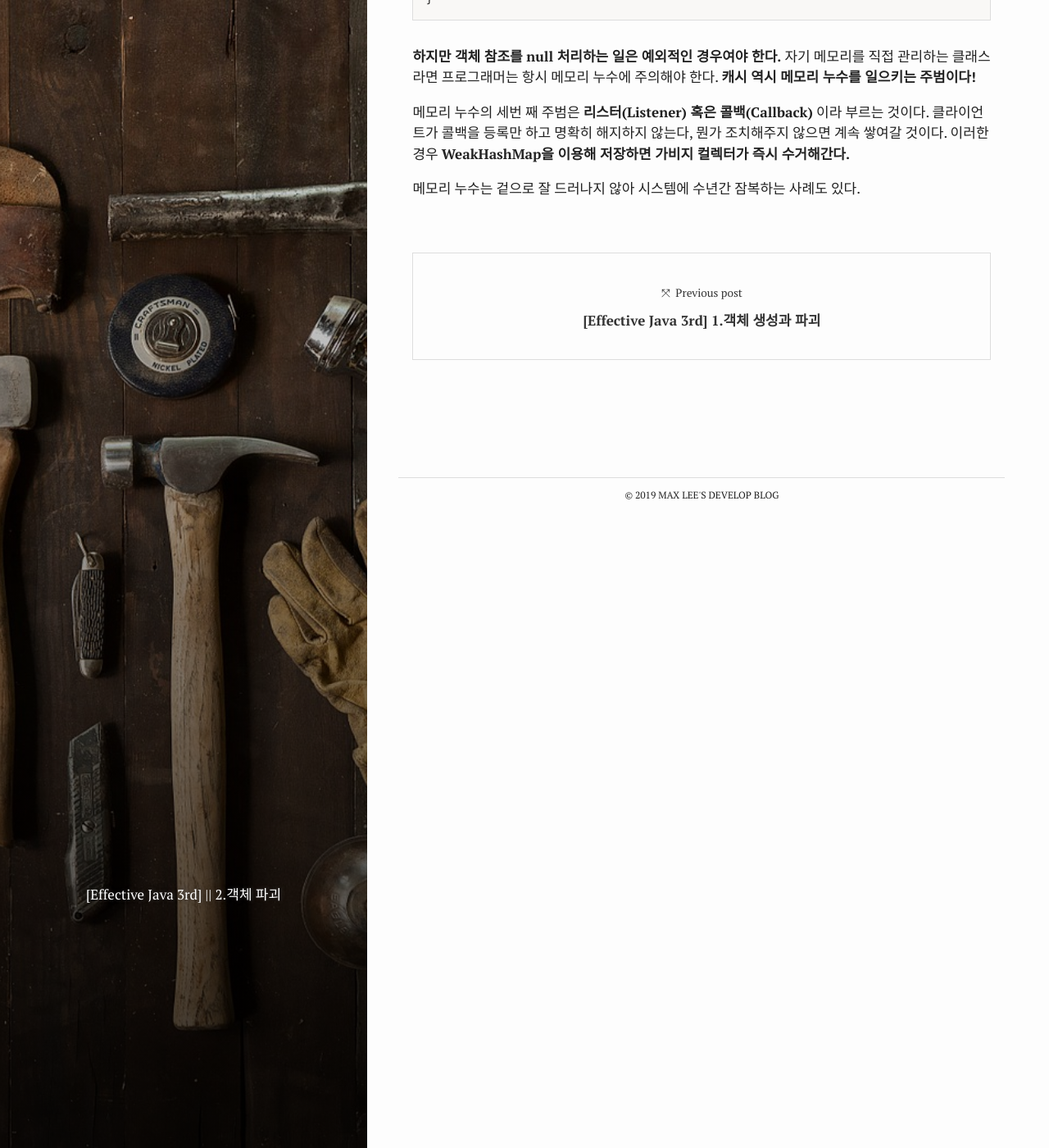
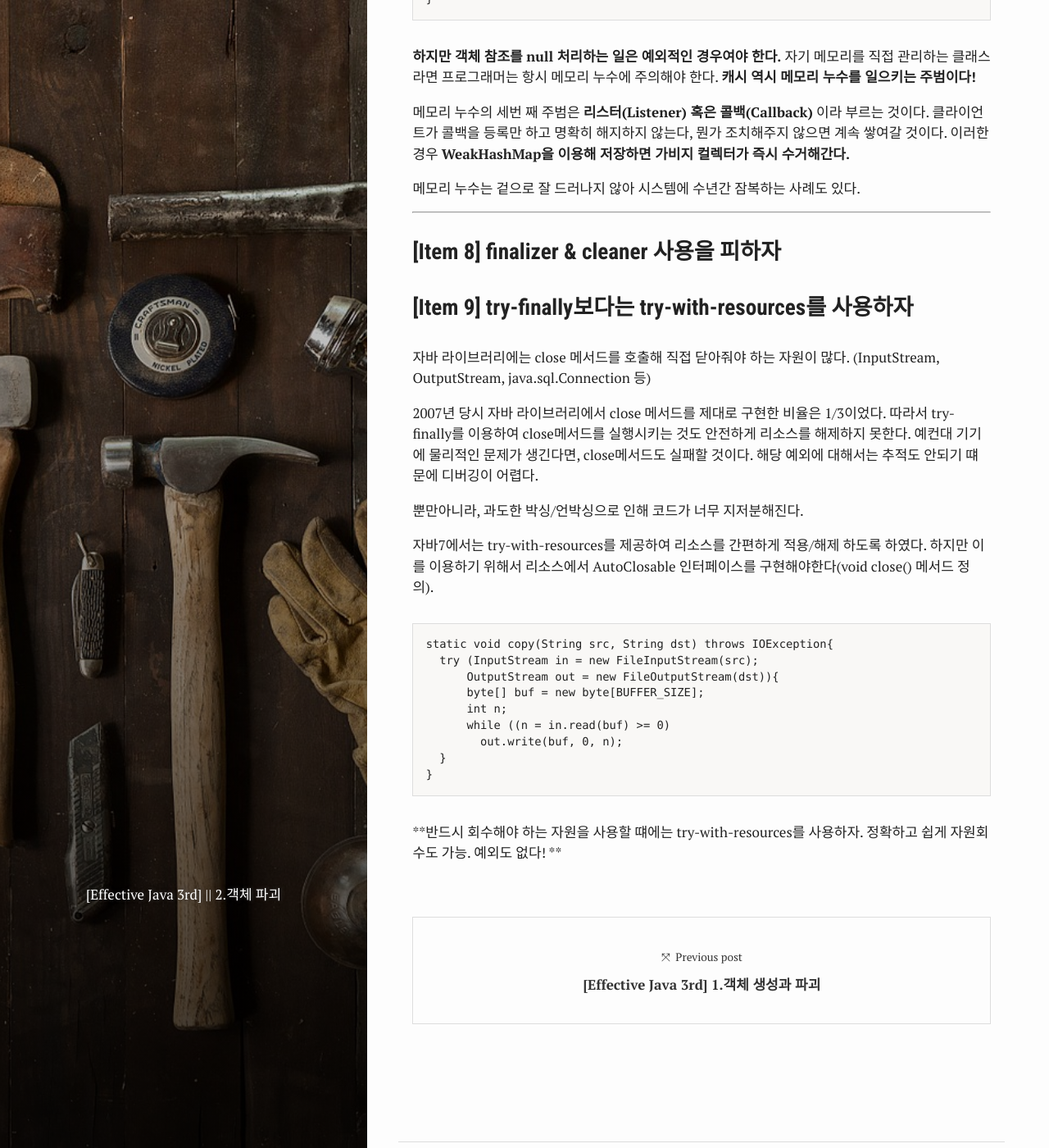
Before and after one commit to pj4316/maxlee90.github.io, a Jekyll site: the page built from _posts/2019-02-26-EJ01-02.md, in a window 1280 px wide and 1400 px high, scrolled down 707 px. Shown: the whole window at 82% size. Built offline with Jekyll 4.4.1, drawn with Linux system fonts in a browser that asks for light colours.

Commit message:
Update 2019-02-26-EJ01-02.md

````diff
--- a/_posts/2019-02-26-EJ01-02.md
+++ b/_posts/2019-02-26-EJ01-02.md
@@ -33,3 +33,28 @@ public Object pop(){
 메모리 누수의 세번 째 주범은 **리스터(Listener) 혹은 콜백(Callback)** 이라 부르는 것이다. 클라이언트가 콜백을 등록만 하고 명확히 해지하지 않는다, 뭔가 조치해주지 않으면 계속 쌓여갈 것이다. 이러한 경우 **WeakHashMap을 이용해 저장하면 가비지 컬렉터가 즉시 수거해간다.**
 
 메모리 누수는 겉으로 잘 드러나지 않아 시스템에 수년간 잠복하는 사례도 있다.
+
+---
+### \[Item 8] finalizer & cleaner 사용을 피하자
+### \[Item 9] try-finally보다는 try-with-resources를 사용하자
+자바 라이브러리에는 close 메서드를 호출해 직접 닫아줘야 하는 자원이 많다. (InputStream, OutputStream, java.sql.Connection 등)
+
+2007년 당시 자바 라이브러리에서 close 메서드를 제대로 구현한 비율은 1/3이었다. 따라서 try-finally를 이용하여 close메서드를 실행시키는 것도 안전하게 리소스를 해제하지 못한다. 예컨대 기기에 물리적인 문제가 생긴다면, close메서드도 실패할 것이다. 해당 예외에 대해서는 추적도 안되기 떄문에 디버깅이 어렵다.
+
+뿐만아니라, 과도한 박싱/언박싱으로 인해 코드가 너무 지저분해진다.
+
+자바7에서는 try-with-resources를 제공하여 리소스를 간편하게 적용/해제 하도록 하였다. 하지만 이를 이용하기 위해서 리소스에서 AutoClosable 인터페이스를 구현해야한다(void close() 메서드 정의).
+
+```
+static void copy(String src, String dst) throws IOException{
+  try (InputStream in = new FileInputStream(src);
+      OutputStream out = new FileOutputStream(dst)){
+      byte[] buf = new byte[BUFFER_SIZE];
+      int n;
+      while ((n = in.read(buf) >= 0)
+        out.write(buf, 0, n);
+  }
+}
+```
+
+**반드시 회수해야 하는 자원을 사용할 떄에는 try-with-resources를 사용하자. 정확하고 쉽게 자원회수도 가능. 예외도 없다! **
````
